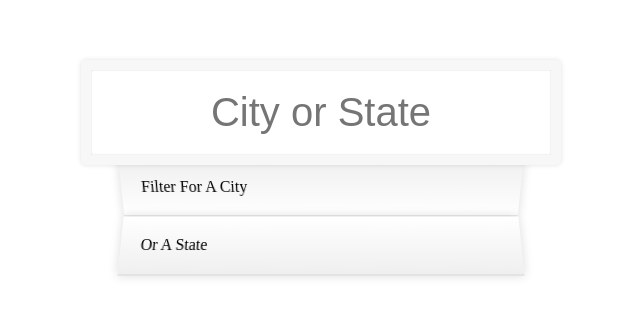
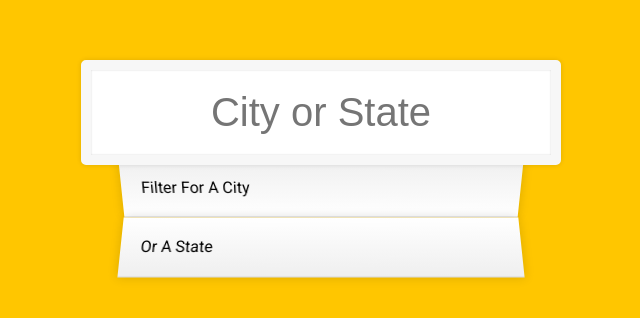
Before and after one commit to kellyhum/js30, a plain HTML site: page 6 - type ahead/index.html in a window 1280 px wide. Shown: the whole page, without its empty margins (319-959 px from the left). Drawn offline with Linux system fonts and the light colour scheme; no server answers.

Commit message:
changed background color and font

```diff
--- a/6 - type ahead/style.css
+++ b/6 - type ahead/style.css
@@ -2,6 +2,11 @@
     box-sizing: border-box;
     margin: 0;
     padding: 0;
+}
+
+body {
+    background: #ffc600;
+    font-family: 'Roboto', sans-serif;
 }
 
 input {
```
